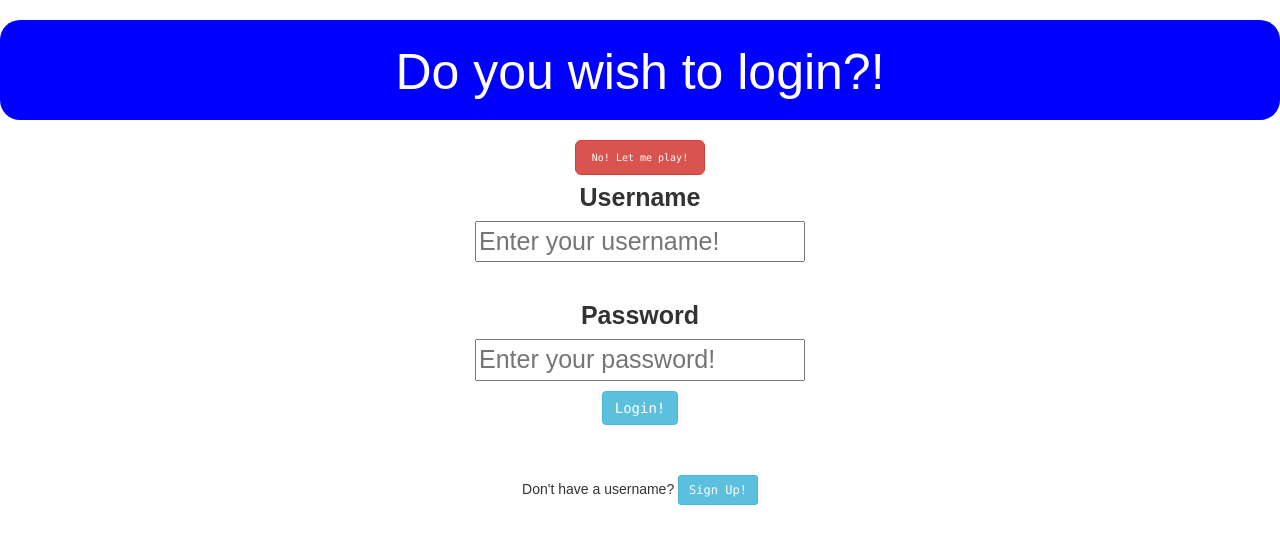
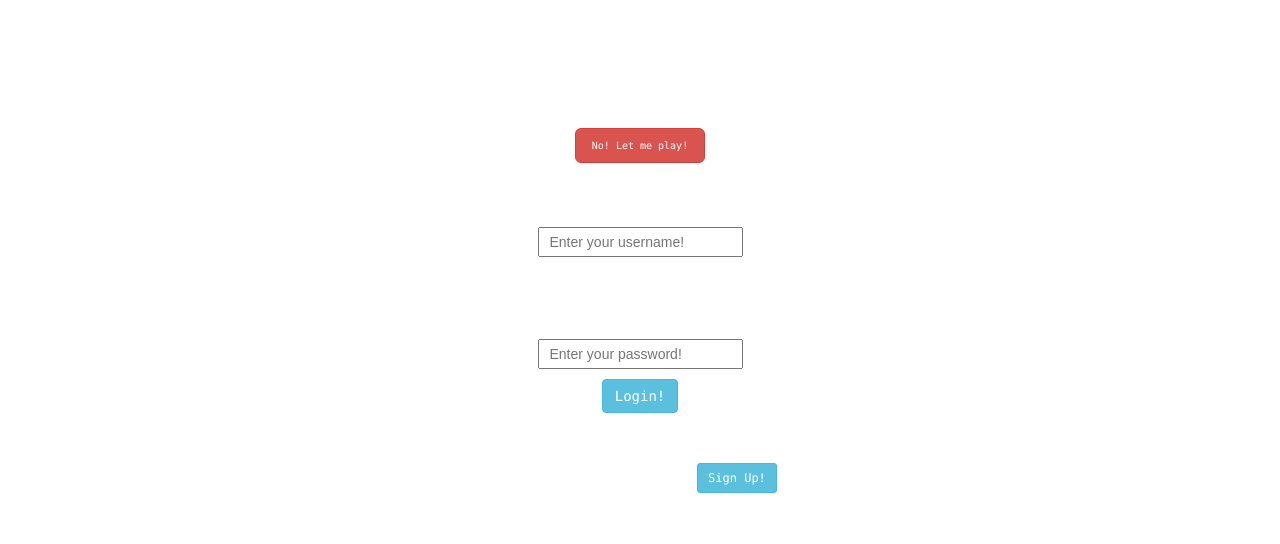
Before and after one commit to Mannette/THREE-basicThirdPersonGame, a website: page client/index.html in a window 1280 px wide. Drawn offline with nearby package versions, Linux system fonts and the light colour scheme; some packages are replaced by stand-ins of ours.

Commit message:
changed some styling for the homepage

```diff
--- a/client/css/homePage.css
+++ b/client/css/homePage.css
@@ -1,4 +1,8 @@
-body {
+.body {
+  background-image: url('../images/textureBackground.jpg');
+}
+
+h1, h2, h3, h4, h5, h6 {
   font-family: Impact, Charcoal, sans-serif;
 }
 
@@ -11,7 +15,7 @@ body {
 .login .title {
   font-size: 50px;
   color: white;
-  background-color: blue;
+  /*background-color: blue;*/
   height: 100px;
   padding-top: 25px;
   border-radius: 20px;
@@ -40,4 +44,25 @@ body {
 .init-signup {
   display: block;
   text-align: center;
+  color: white;
+  font-family: "Lucida Console", Monaco, monospace;
 }
+
+label {
+  color: white;
+  font-weight: 500;
+}
+
+input {
+  font-size: 14px;
+  padding: 3px 10px;
+}
+
+.title {
+  color: cyan;
+  font-size: 70px;
+}
+
+.whiteBackground {
+  background-color: white;
+}
```
